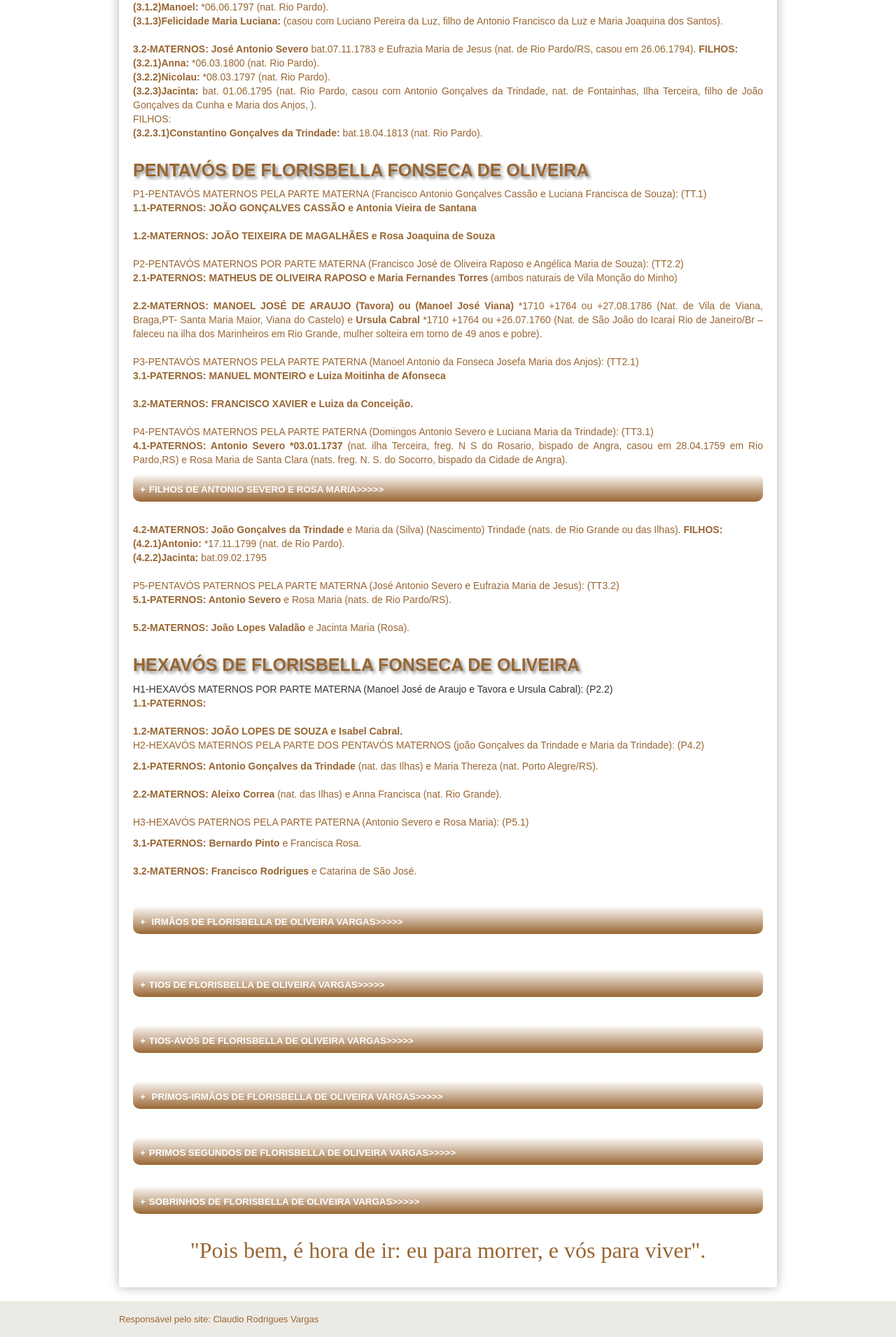
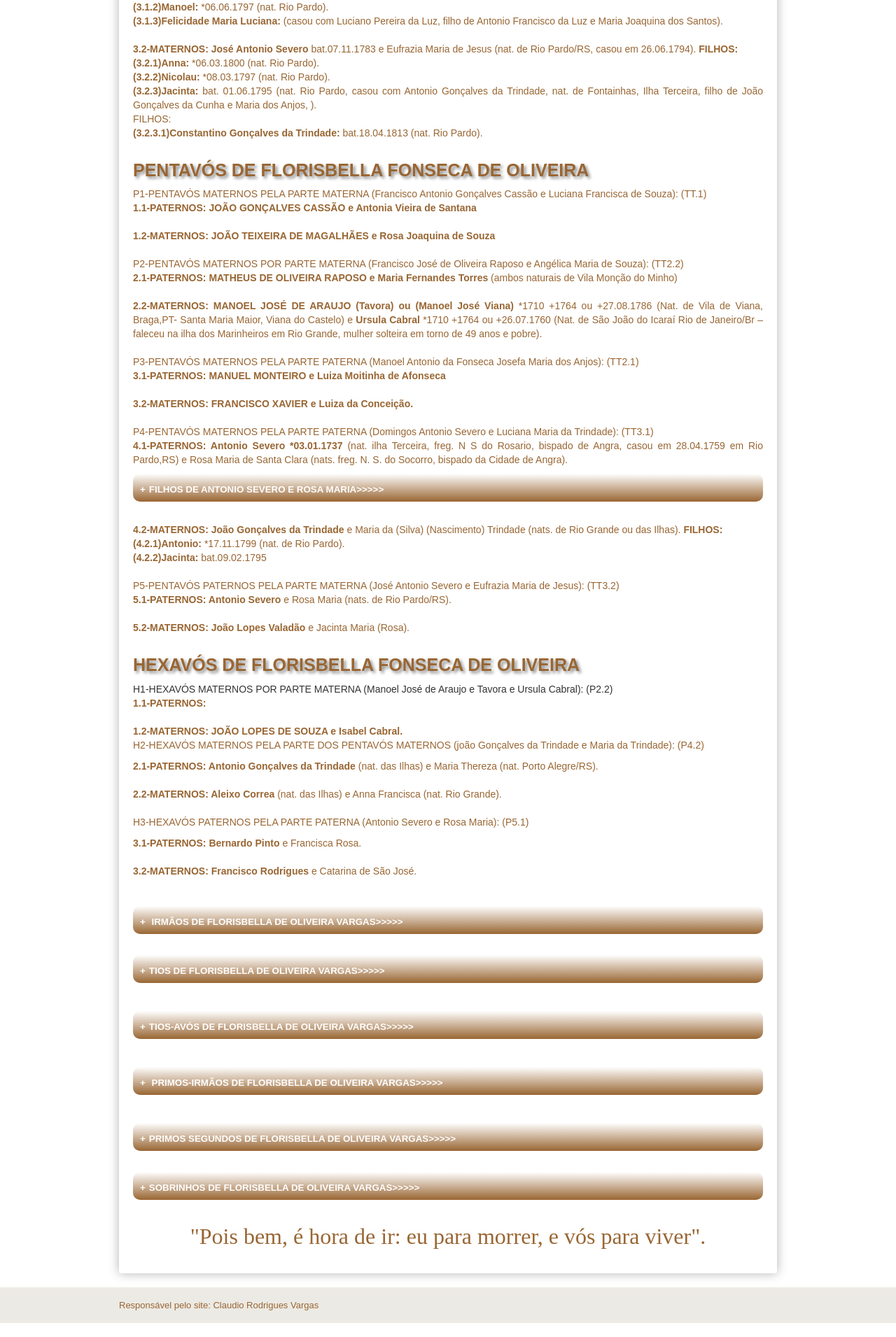
Before and after one commit to claudiovargas1955/claudiovargas1955.github.io, a Jekyll site: the page built from _pages/arvore-genealogica-de-costados-de-florisbella.html, in a window 1280 px wide. Shown: the part 2300-4211 px from the top of the page at 70% size. Built offline with Jekyll 4.4.1, drawn with Linux system fonts in a browser that asks for light colours; some web fonts are replaced.

Commit message:
Update arvore-genealogica-de-costados-de-florisbella.html

```diff
--- a/_pages/arvore-genealogica-de-costados-de-florisbella.html
+++ b/_pages/arvore-genealogica-de-costados-de-florisbella.html
@@ -1052,7 +1052,7 @@
 
 <b>(7)Ventura Fonseca de Oliveira: </b>*1908 <br><br>
 
-<b>(8)Sales Fonseca de Oliveira: </b>*1909</details><br/><br/>
+<b>(8)Sales Fonseca de Oliveira: </b>*1909</details><br/>
 
 <details><p><summary>TIOS DE FLORISBELLA DE OLIVEIRA VARGAS>>>>></summary><br/>
 <p><b>(1)VIRGINIA GONÇALVES DA FONSECA:</b> *1870 +10.06.1912 (filha de Manoel Gonçalves da Fonseca casou em 13.06.1892 com
@@ -1293,9 +1293,7 @@
    Antonia Marques avós maternos: Serafim Flores e Ubaldina Flores) (RC-61).<br><br>
    <b>(20)MARCIANO FIGUEIRÓ DA FONSECA: </b>*01.05.1920 (casou em 06.07.1944 com Helena Buix Kruger filha de Carlos Roberto Kruger e
    Rosa Beux Kruger avós paternos: Leopoldo Kruger e Maria Augusta Kruger avós maternos: Bartholomeu Beux e Domenica Beux – naturais de
-   Porto Alegre RC-20).<br/><br/>
-
-   </details><br/>
+   Porto Alegre RC-20).   </details><br/>
 
    <details><summary>SOBRINHOS DE FLORISBELLA DE OLIVEIRA VARGAS>>>>></summary><br/>
    <p><b>(1)GENI MAZUIM DE OLIVEIRA:</b> *20.10.1929 (filha de Antenor Fonseca de Oliveira casou em 29.10.1949 com Darci Machado filho
```
